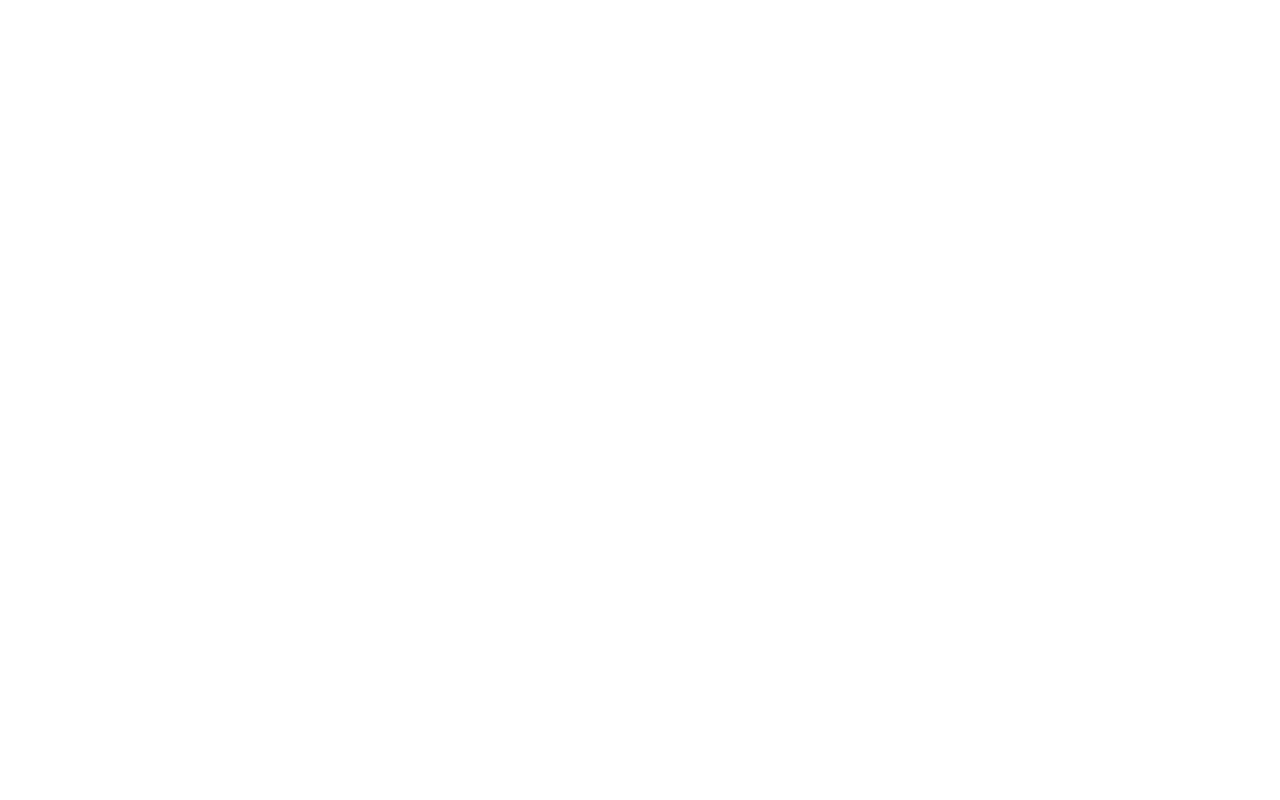
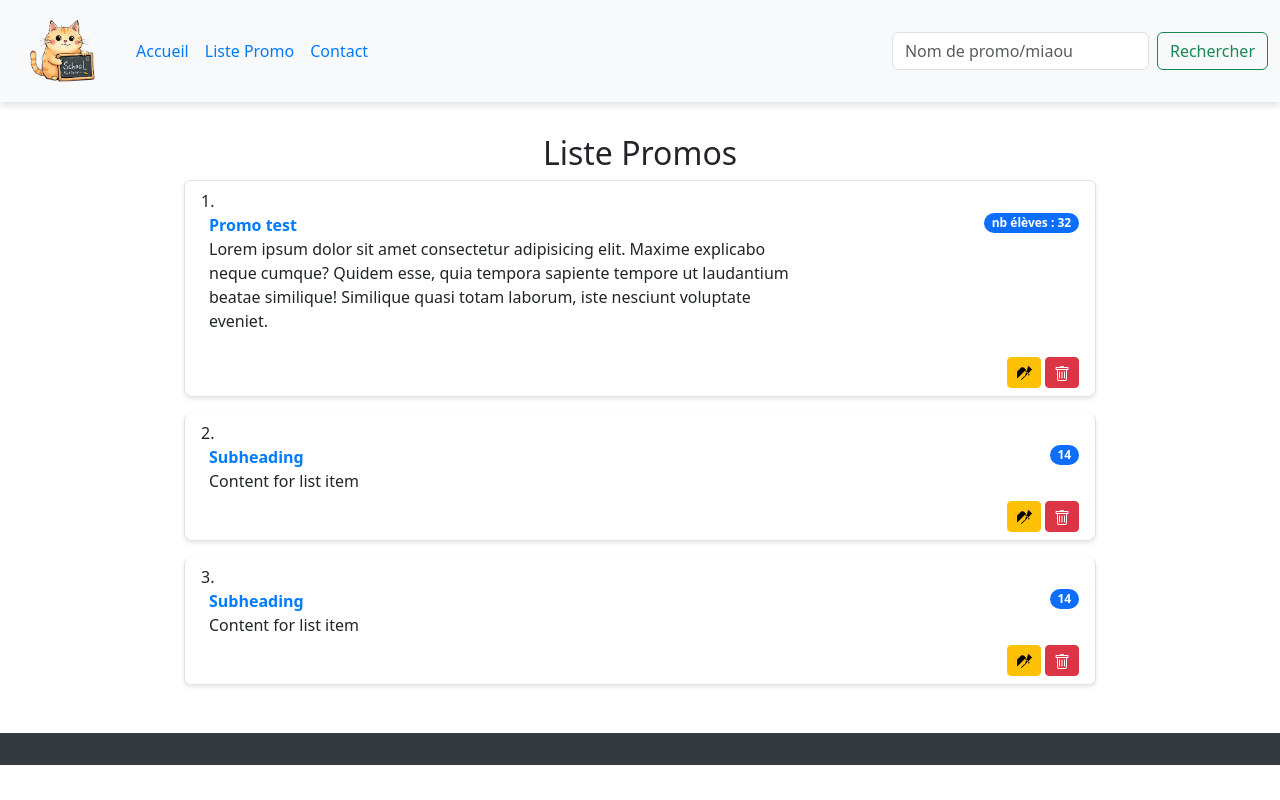
Before and after one commit to Floxde99/No_cat_Academy, a plain HTML site: page assets/pages/PromoPage.html in a window 1280 px wide. Drawn offline with nearby package versions, Linux system fonts and the light colour scheme.

Commit message:
modif css

```diff
--- /dev/null
+++ b/assets/CSS/promo.css
@@ -0,0 +1,88 @@
+#logo{
+    width: 100px;
+    height: auto;
+}
+#list{
+    display: flex;
+    align-items: center;
+    margin: auto;
+}
+/* Style global */
+body {
+    font-family: 'Arial', sans-serif;
+    background-color: #f8f9fa;
+    color: #343a40;
+}
+
+/* En-tête et Navigation */
+header {
+    box-shadow: 0 4px 6px rgba(0, 0, 0, 0.1);
+}
+
+.navbar {
+    padding: 1rem;
+}
+
+.navbar-brand img {
+    max-height: 40px;
+}
+
+.nav-link {
+    color: #007bff !important;
+    font-weight: 500;
+}
+
+.nav-link:hover {
+    color: #0056b3 !important;
+}
+
+/* Formulaire de recherche */
+.form-control {
+    border-radius: 25px;
+}
+
+.btn-outline-success {
+    border-radius: 25px;
+    border-color: #28a745;
+    color: #28a745;
+}
+
+.btn-outline-success:hover {
+    background-color: #28a745;
+    color: #fff;
+}
+
+/* Contenu principal */
+main {
+    padding: 2rem;
+}
+
+h2 {
+    color: #495057;
+    margin-bottom: 1.5rem;
+}
+
+.list-group-item {
+    margin-bottom: 1rem;
+    border-radius: 8px;
+    box-shadow: 0 2px 4px rgba(0, 0, 0, 0.1);
+}
+
+.list-group-item .fw-bold {
+    color: #007bff;
+}
+
+.badge {
+    font-size: 0.9rem;
+}
+
+/* Footer */
+footer {
+    background-color: #343a40;
+    color: #fff;
+    text-align: center;
+    padding: 1rem 0;
+    position: relative;
+    bottom: 0;
+    width: 100%;
+}
--- a/assets/pages/PromoPage.html
+++ b/assets/pages/PromoPage.html
@@ -0,0 +1,127 @@
+<!DOCTYPE html>
+<html lang="fr">
+
+<head>
+    <meta charset="UTF-8">
+    <meta name="viewport" content="width=device-width, initial-scale=1.0">
+    <title></title>
+    <link rel="stylesheet" href="../CSS/promo.css">
+    <link href="https://cdn.jsdelivr.net/npm/bootstrap@5.3.3/dist/css/bootstrap.min.css" rel="stylesheet"
+        integrity="sha384-QWTKZyjpPEjISv5WaRU9OFeRpok6YctnYmDr5pNlyT2bRjXh0JMhjY6hW+ALEwIH" crossorigin="anonymous">
+</head>
+
+<body>
+
+    <header>
+        <nav class="navbar navbar-expand-lg bg-light">
+            <div class="container-fluid">
+                <img id="logo" class="navbar-brand img-fluid" src="../pictures/logo.png"></img>
+                <button class="navbar-toggler" type="button" data-bs-toggle="collapse" data-bs-target="#navbarScroll"
+                    aria-controls="navbarScroll" aria-expanded="false" aria-label="Toggle navigation">
+                    <span class="navbar-toggler-icon"></span>
+                </button>
+                <div class="collapse navbar-collapse" id="navbarScroll">
+                    <ul class="navbar-nav me-auto my-2 my-lg-0 navbar-nav-scroll" style="--bs-scroll-height: 100px;">
+                        <li class="nav-item">
+                            <a class="nav-link active" aria-current="page" href="../../index.html">Accueil</a>
+                        </li>
+                        <li class="nav-item">
+                            <a class="nav-link" href="#">Liste Promo</a>
+                        </li>
+                        <li class="nav-item">
+                            <a class="nav-link">Contact</a>
+                        </li>
+                    </ul>
+                    <form class="d-flex" role="search">
+                        <input class="form-control me-2" type="search" placeholder="Nom de promo/miaou"
+                            aria-label="Search">
+                        <button class="btn btn-outline-success" type="submit">Rechercher</button>
+                    </form>
+                </div>
+            </div>
+        </nav>
+    </header>
+    <main>
+        <section class="gap-3">
+            <h2 class="text-center gap-3">Liste Promos</h2>
+            <ol id="list" class="list-group list-group-numbered">
+                <li class="list-group-item d-flex flex-column w-75">
+                    <div class="d-flex justify-content-between align-items-start">
+                        <div class="ms-2 me-auto">
+                            <div class="fw-bold">Promo test</div>
+                            <p class="w-75">Lorem ipsum dolor sit amet consectetur adipisicing elit. Maxime explicabo neque cumque? Quidem esse, quia tempora sapiente tempore ut laudantium beatae similique! Similique quasi totam laborum, iste nesciunt voluptate eveniet.</p>
+                        </div>
+                        <span id="nbstudent" class="badge bg-primary rounded-pill">nb élèves : 32</span>
+                    </div>
+                    <div class="d-flex justify-content-end mt-2">
+                        <button class="btn btn-warning btn-sm me-1" title="Modifier">
+                            <svg width="16" height="16" fill="currentColor" class="bi bi-pencil" viewBox="0 0 16 16">
+                                <path d="M12.146.146a.5.5 0 0 1 .708 0l3 3a.5.5 0 0 1 0 .708l-10 10a.5.5 0 0 1-.708-.708l3-3a.5.5 0 0 1 .708 0zm-6.6 1.1L1.1 5.5v7.1l2.2-2.2 6.7-6.7-2.2-2.2zM11.8 9.5l.6.6 1.4-1.4-6.7-6.7-.6.6 6.7 6.7z"/>
+                            </svg>
+                        </button>
+                        <button class="btn btn-danger btn-sm" title="Supprimer">
+                            <svg width="16" height="16" fill="currentColor" class="bi bi-trash" viewBox="0 0 16 16">
+                                <path d="M5.5 5.5A.5.5 0 0 1 6 6v6a.5.5 0 0 1-1 0V6a.5.5 0 0 1 .5-.5zm2.5 0a.5.5 0 0 1 .5.5v6a.5.5 0 0 1-1 0V6a.5.5 0 0 1 .5-.5zm3 .5a.5.5 0 0 0-1 0v6a.5.5 0 0 0 1 0V6z"/>
+                                <path fill-rule="evenodd" d="M14.5 3a1 1 0 0 1-1 1H13v9a2 2 0 0 1-2 2H5a2 2 0 0 1-2-2V4h-.5a1 1 0 0 1-1-1V2a1 1 0 0 1 1-1H6a1 1 0 0 1 1-1h2a1 1 0 0 1 1 1h3.5a1 1 0 0 1 1 1v1zM4.118 4L4 4.059V13a1 1 0 0 0 1 1h6a1 1 0 0 0 1-1V4.059L11.882 4H4.118zM2.5 3V2h11v1h-11z"/>
+                            </svg>
+                        </button>
+                    </div>
+                </li>
+                <li class="list-group-item d-flex flex-column w-75">
+                    <div class="d-flex justify-content-between align-items-start">
+                        <div class="ms-2 me-auto">
+                            <div class="fw-bold">Subheading</div>
+                            Content for list item
+                        </div>
+                        <span class="badge bg-primary rounded-pill">14</span>
+                    </div>
+                    <div class="d-flex justify-content-end mt-2">
+                        <button class="btn btn-warning btn-sm me-1" title="Modifier">
+                            <svg width="16" height="16" fill="currentColor" class="bi bi-pencil" viewBox="0 0 16 16">
+                                <path d="M12.146.146a.5.5 0 0 1 .708 0l3 3a.5.5 0 0 1 0 .708l-10 10a.5.5 0 0 1-.708-.708l3-3a.5.5 0 0 1 .708 0zm-6.6 1.1L1.1 5.5v7.1l2.2-2.2 6.7-6.7-2.2-2.2zM11.8 9.5l.6.6 1.4-1.4-6.7-6.7-.6.6 6.7 6.7z"/>
+                            </svg>
+                        </button>
+                        <button class="btn btn-danger btn-sm" title="Supprimer">
+                            <svg width="16" height="16" fill="currentColor" class="bi bi-trash" viewBox="0 0 16 16">
+                                <path d="M5.5 5.5A.5.5 0 0 1 6 6v6a.5.5 0 0 1-1 0V6a.5.5 0 0 1 .5-.5zm2.5 0a.5.5 0 0 1 .5.5v6a.5.5 0 0 1-1 0V6a.5.5 0 0 1 .5-.5zm3 .5a.5.5 0 0 0-1 0v6a.5.5 0 0 0 1 0V6z"/>
+                                <path fill-rule="evenodd" d="M14.5 3a1 1 0 0 1-1 1H13v9a2 2 0 0 1-2 2H5a2 2 0 0 1-2-2V4h-.5a1 1 0 0 1-1-1V2a1 1 0 0 1 1-1H6a1 1 0 0 1 1-1h2a1 1 0 0 1 1 1h3.5a1 1 0 0 1 1 1v1zM4.118 4L4 4.059V13a1 1 0 0 0 1 1h6a1 1 0 0 0 1-1V4.059L11.882 4H4.118zM2.5 3V2h11v1h-11z"/>
+                            </svg>
+                        </button>
+                    </div>
+                </li>
+                <li class="list-group-item d-flex flex-column w-75">
+                    <div class="d-flex justify-content-between align-items-start">
+                        <div class="ms-2 me-auto">
+                            <div class="fw-bold">Subheading</div>
+                            Content for list item
+                        </div>
+                        <span class="badge bg-primary rounded-pill">14</span>
+                    </div>
+                    <div class="d-flex justify-content-end mt-2">
+                        <button class="btn btn-warning btn-sm me-1" title="Modifier">
+                            <svg width="16" height="16" fill="currentColor" class="bi bi-pencil" viewBox="0 0 16 16">
+                                <path d="M12.146.146a.5.5 0 0 1 .708 0l3 3a.5.5 0 0 1 0 .708l-10 10a.5.5 0 0 1-.708-.708l3-3a.5.5 0 0 1 .708 0zm-6.6 1.1L1.1 5.5v7.1l2.2-2.2 6.7-6.7-2.2-2.2zM11.8 9.5l.6.6 1.4-1.4-6.7-6.7-.6.6 6.7 6.7z"/>
+                            </svg>
+                        </button>
+                        <button class="btn btn-danger btn-sm" title="Supprimer">
+                            <svg width="16" height="16" fill="currentColor" class="bi bi-trash" viewBox="0 0 16 16">
+                                <path d="M5.5 5.5A.5.5 0 0 1 6 6v6a.5.5 0 0 1-1 0V6a.5.5 0 0 1 .5-.5zm2.5 0a.5.5 0 0 1 .5.5v6a.5.5 0 0 1-1 0V6a.5.5 0 0 1 .5-.5zm3 .5a.5.5 0 0 0-1 0v6a.5.5 0 0 0 1 0V6z"/>
+                                <path fill-rule="evenodd" d="M14.5 3a1 1 0 0 1-1 1H13v9a2 2 0 0 1-2 2H5a2 2 0 0 1-2-2V4h-.5a1 1 0 0 1-1-1V2a1 1 0 0 1 1-1H6a1 1 0 0 1 1-1h2a1 1 0 0 1 1 1h3.5a1 1 0 0 1 1 1v1zM4.118 4L4 4.059V13a1 1 0 0 0 1 1h6a1 1 0 0 0 1-1V4.059L11.882 4H4.118zM2.5 3V2h11v1h-11z"/>
+                            </svg>
+                        </button>
+                    </div>
+                </li>
+            </ol>
+        </section>
+    </main>
+    <footer>
+
+    </footer>
+    <script src="../js/promo.js"></script>
+    <script src="../js/student.js"></script>
+    <script src="https://cdn.jsdelivr.net/npm/bootstrap@5.3.3/dist/js/bootstrap.bundle.min.js"
+        integrity="sha384-YvpcrYf0tY3lHB60NNkmXc5s9fDVZLESaAA55NDzOxhy9GkcIdslK1eN7N6jIeHz"
+        crossorigin="anonymous"></script>
+</body>
+
+</html>
```
Also changed, not shown: assets/CSS/style.css (+10 -0 lines), assets/js/promo.js (+65 -0 lines), assets/pages/Contact.html (added).
